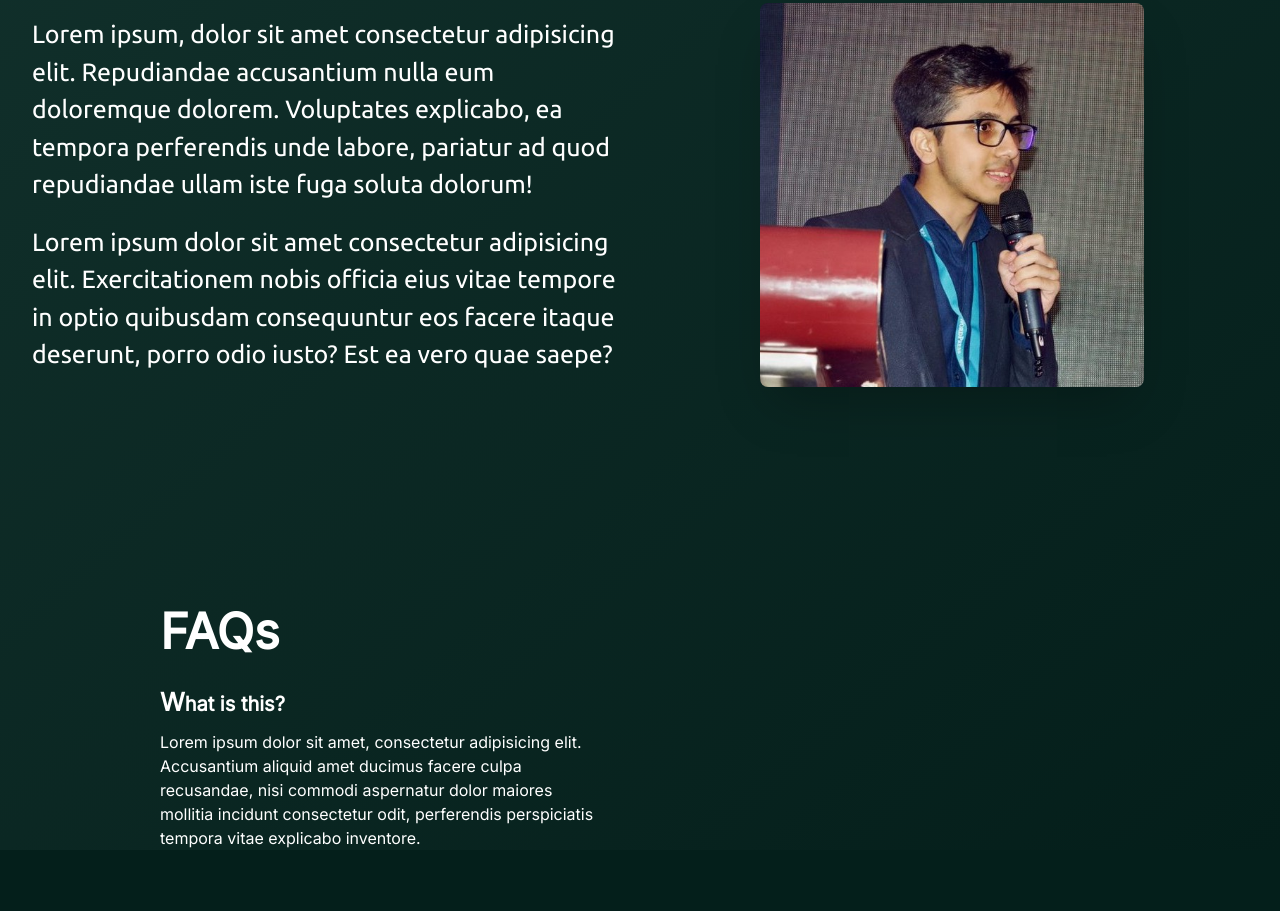
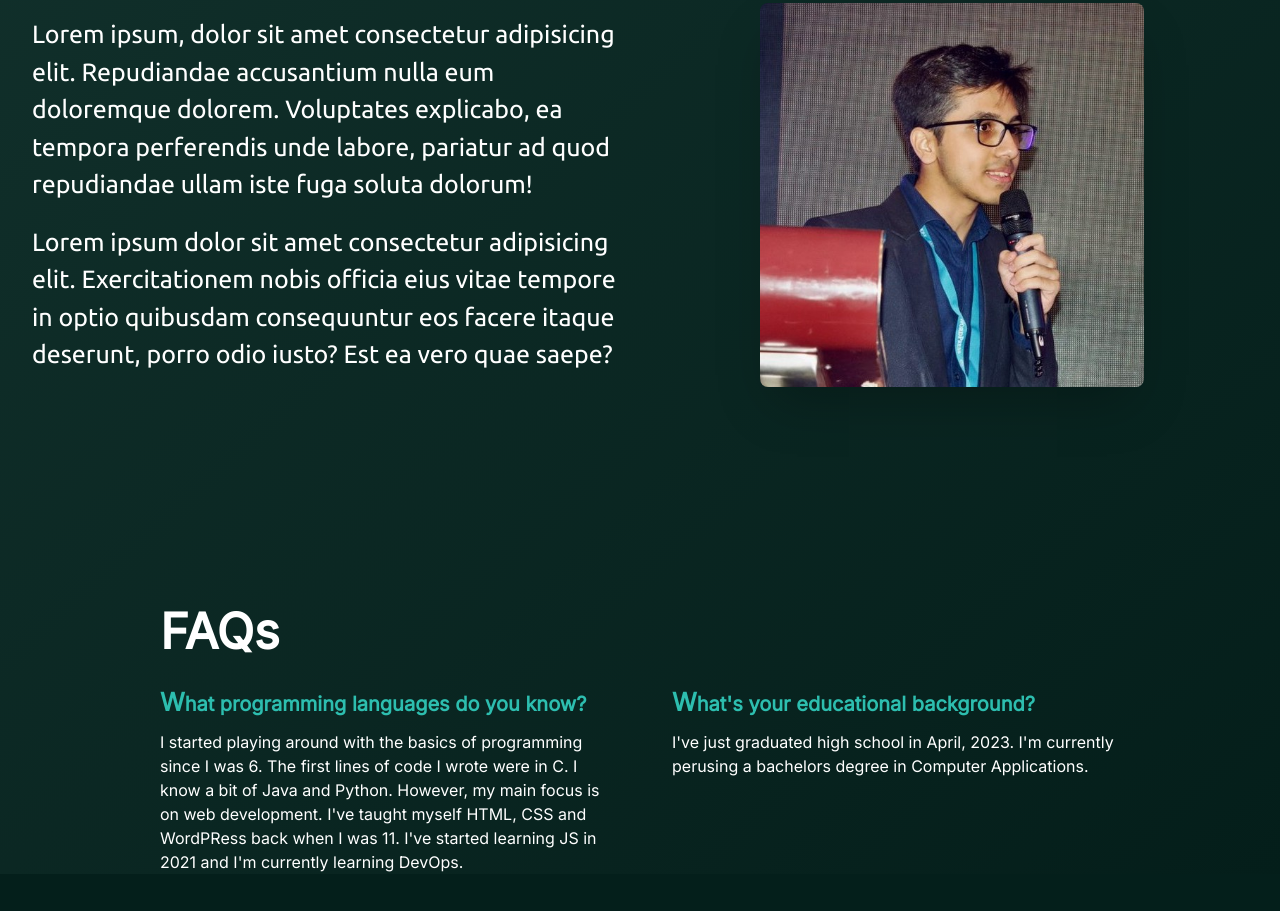
Before and after one commit to leen-neel/and249, an Astro site: page /about in a window 1280 px wide. Shown: the part 269-1180 px from the top of the page. Before the commit the page ends 1159 px from the top, so only its background shows below. Built offline with nearby package versions, Linux system fonts and the light colour scheme; Astro itself is replaced by a stand-in of ours.

Commit message:
added new faq

```diff
--- a/src/pages/about.astro
+++ b/src/pages/about.astro
@@ -38,22 +38,31 @@ import Layout from "layouts/Layout.astro";
 
     <div class="grid grid-cols-1 md:grid-cols-2 gap-y-8 gap-x-16">
       <div>
-        <h3 class="text-xl first-letter:md:text-2xl font-extrabold mb-2">
-          What is this?
+        <h3
+          class="text-xl first-letter:md:text-2xl font-extrabold mb-2 text-primary"
+        >
+          What programming languages do you know?
         </h3>
         <p>
-          Lorem ipsum dolor sit amet, consectetur adipisicing elit. Accusantium
-          aliquid amet ducimus facere culpa recusandae, nisi commodi aspernatur
-          dolor maiores mollitia incidunt consectetur odit, perferendis
-          perspiciatis tempora vitae explicabo inventore.
+          I started playing around with the basics of programming since I was 6.
+          The first lines of code I wrote were in C. I know a bit of Java and
+          Python. However, my main focus is on web development. I've taught
+          myself HTML, CSS and WordPRess back when I was 11. I've started
+          learning JS in 2021 and I'm currently learning DevOps.
+        </p>
+      </div>
+
+      <div>
+        <h3
+          class="text-xl first-letter:md:text-2xl font-extrabold mb-2 text-primary"
+        >
+          What's your educational background?
+        </h3>
+        <p>
+          I've just graduated high school in April, 2023. I'm currently perusing
+          a bachelors degree in Computer Applications.
         </p>
       </div>
     </div>
   </section>
 </Layout>
-
-<style lang="scss">
-  .hero-text {
-    font-size: 2rem;
-  }
-</style>
--- a/tailwind.config.cjs
+++ b/tailwind.config.cjs
@@ -18,7 +18,7 @@ module.exports = {
     themes: [
       {
         mytheme: {
-          primary: "#26A69A",
+          primary: "#2cbeb0",
 
           secondary: "#d926a9",
 
```
